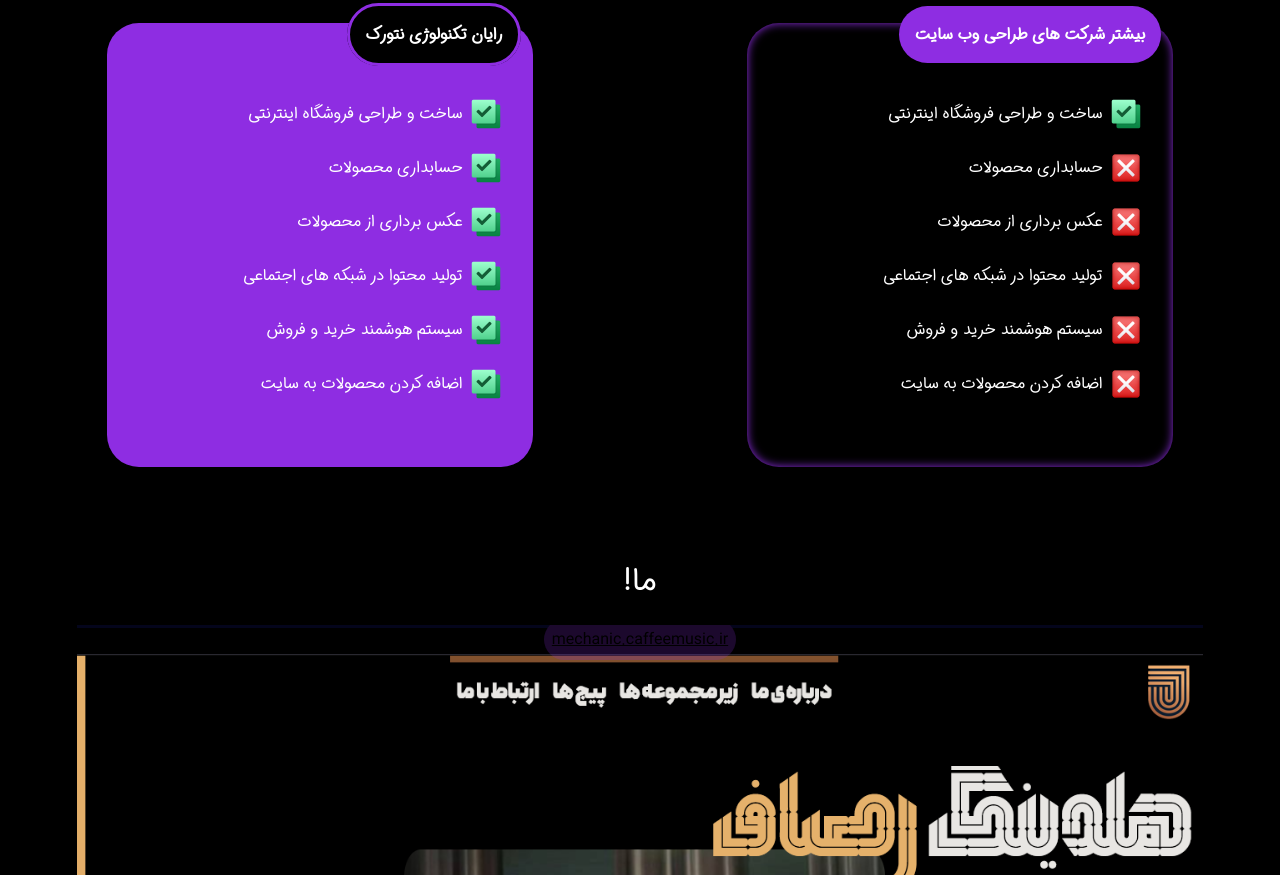
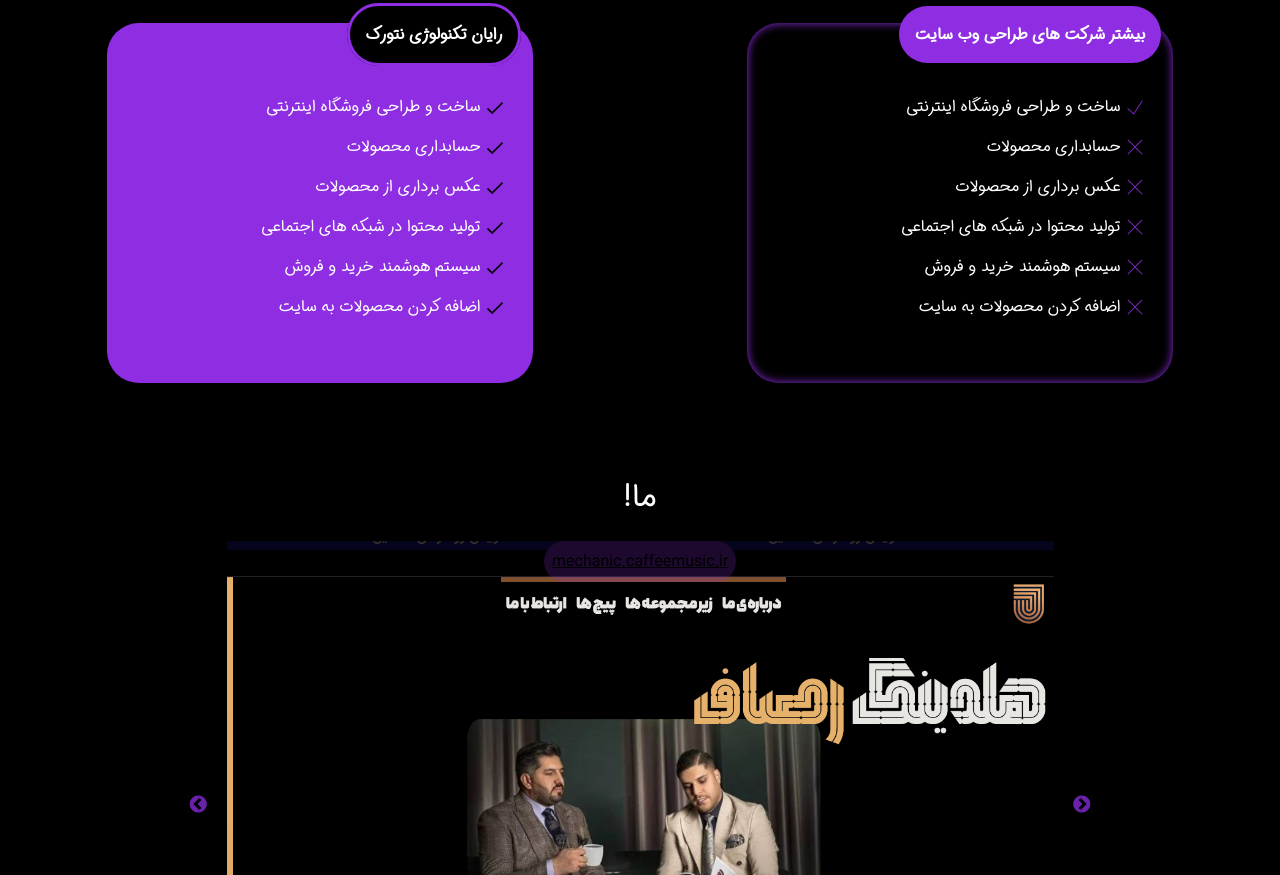
Before and after one commit to rayantechnologynetwork/rayantechnologynetwork.github.io, a plain HTML site: page index.html in a window 1280 px wide. Shown: the part 865-1740 px from the top of the page. Drawn offline with nearby package versions, Linux system fonts and the light colour scheme; files whose address does not match are found by name.

```diff
--- a/index.html
+++ b/index.html
@@ -4,8 +4,8 @@
     <meta charset="UTF-8">
     <meta http-equiv="X-UA-Compatible" content="IE=edge">
     <meta name="viewport" content="width=device-width, initial-scale=1.0">
-    <meta name="keywords" content="رصاف, هلدینگ رصاف"/>
-    <meta name="description" content="هلدینگ رصاف"/>
+    <meta name="keywords" content="رایان تکنولوژی نتورک, رایان نتورک, رایان تکنولوژی, رایان کامپیوتری, رایان طراحی وب سایت, rayan technology network, rayan network, rayan technology, رایان شیراز, شرکت رایان شیراز"/>
+    <meta name="description" content="رایان تکنولوژی نتورک یک شرکت متخصص در طراحی وب است. با تیمی جوان از طراحان وب، ما طراحی وبسایت‌های مدرن و جذاب را ارائه می‌دهیم. از طراحی رابط کاربری الهام گرفته تا توسعه سفارشی وب، ما از بهترین فناوری‌ها و تکنیک‌ها استفاده می‌کنیم. با ما همراه شوید و یک تجربه وب بی‌نظیر را تجربه کنید.">
     <meta name="author" content="unixnexo"/>
     <!-- do not cach this sucker -->
     <meta http-equiv="Cache-Control" content="no-cache, no-store, must-revalidate">
@@ -102,27 +102,27 @@
                     <p id="--titleOtherComp" class="d-inline p-3 rounded-5"><b>بیشتر شرکت های طراحی وب سایت</b></p>
                     <div class="mt-5 px-3">
                         <p>
-                            <img class="img-fluid" src="img/yes.png" alt="check icon"/>
+                            <img class="img-fluid" src="img/tikp.png" alt="check icon"/>
                             ساخت و طراحی فروشگاه اینترنتی
                         </p>
                         <p>
-                            <img class="img-fluid" src="img/redx.png" alt="red X icon"/>
+                            <img class="img-fluid" src="img/x.png" alt="red X icon"/>
                             حسابداری محصولات
                         </p>
                         <p>
-                            <img class="img-fluid" src="img/redx.png" alt="red X icon"/>
+                            <img class="img-fluid" src="img/x.png" alt="red X icon"/>
                             عکس برداری از محصولات
                         </p>
                         <p>
-                            <img class="img-fluid" src="img/redx.png" alt="red X icon"/>
+                            <img class="img-fluid" src="img/x.png" alt="red X icon"/>
                             تولید محتوا در شبکه های اجتماعی
                         </p>
                         <p>
-                            <img class="img-fluid" src="img/redx.png" alt="red X icon"/>
+                            <img class="img-fluid" src="img/x.png" alt="red X icon"/>
                             سیستم هوشمند خرید و فروش
                         </p>
                         <p>
-                            <img class="img-fluid" src="img/redx.png" alt="red X icon"/>
+                            <img class="img-fluid" src="img/x.png" alt="red X icon"/>
                               اضافه کردن محصولات به سایت
                         </p>
                     </div>
@@ -132,27 +132,27 @@
                     <p id="--titleOurComp" class="bg-black d-inline p-3 rounded-5"><b>رایان تکنولوژی نتورک</b></p>
                     <div class="mt-5 px-3">
                         <p>
-                            <img class="img-fluid" src="img/yes.png" alt="check icon"/>
+                            <img class="img-fluid" src="img/tik.png" alt="check icon"/>
                             ساخت و طراحی فروشگاه اینترنتی
                         </p>
                         <p>
-                            <img class="img-fluid" src="img/yes.png" alt="check icon"/>
+                            <img class="img-fluid" src="img/tik.png" alt="check icon"/>
                             حسابداری محصولات
                         </p>
                         <p>
-                            <img class="img-fluid" src="img/yes.png" alt="check icon"/>
+                            <img class="img-fluid" src="img/tik.png" alt="check icon"/>
                             عکس برداری از محصولات
                         </p>
                         <p>
-                            <img class="img-fluid" src="img/yes.png" alt="check icon"/>
+                            <img class="img-fluid" src="img/tik.png" alt="check icon"/>
                             تولید محتوا در شبکه های اجتماعی
                         </p>
                         <p>
-                            <img class="img-fluid" src="img/yes.png" alt="check icon"/>
+                            <img class="img-fluid" src="img/tik.png" alt="check icon"/>
                              سیستم هوشمند خرید و فروش
                         </p>
                         <p>
-                            <img class="img-fluid" src="img/yes.png" alt="check icon"/>
+                            <img class="img-fluid" src="img/tik.png" alt="check icon"/>
                              اضافه کردن محصولات به سایت
                         </p>
                     </div>
@@ -167,7 +167,7 @@
             <div class="row mt-5 pt-5">
                 <h2 id="--ourWorkMainTitle" class="text-center mx-auto"><span id="changing-word1"></span> ما! </h2>
 
-                <section class="mt-3 mb-5 mx-auto text-center justify-content-center d-flex vertical-center-4 slider">
+                <section class="col-md-8 col-12 mt-3 mb-5 mx-auto text-center justify-content-center d-flex vertical-center-4 slider">
                     <div>
                       <img class="img-fluid" src="img/w1.png" alt="the works that we have done"/>
                       <div class="--ourWorkTextOverlay">
@@ -294,8 +294,8 @@
                 <img class="img-fluid col-lg-4 col-md-6 col-12 mx-auto my-5" src="img/contactUs.PNG" alt="iphone phone call picture"/>
                 <div class="w-100"></div>
                 <div id="--contactUsInfoCon" class="text-center mx-auto col-lg-3 col-md-6 col-10 rounded-top-5 py-2">
-                    <a href="tel:028934934"><img class="img-fluid px-3 pt-2" src="img/call1.png" alt="call icon"/></a>
-                    <a href="sms:+9809876746"><img class="img-fluid px-3 pt-2" src="img/message1.png" alt="message icon"/></a>
+                    <a href="tel:028934934"><img class="img-fluid px-3 mt-2" src="img/call.png" alt="call icon"/></a>
+                    <a href="sms:+9809876746"><img class="img-fluid px-3 mt-2" src="img/message.png" alt="message icon"/></a>
                 </div>
 
             </div>
--- a/style.scss
+++ b/style.scss
@@ -310,7 +310,7 @@ html, body {
 }
 
 .slider {
-  width: 90% !important;
+  // width: 90% !important;
   margin: 100px auto;
 }
 
```
Also changed, not shown: img/call.png (added), img/message.png (added), img/tik.png (added), img/tikp.png (added), img/x.png (added), style.css, 1 other file.
